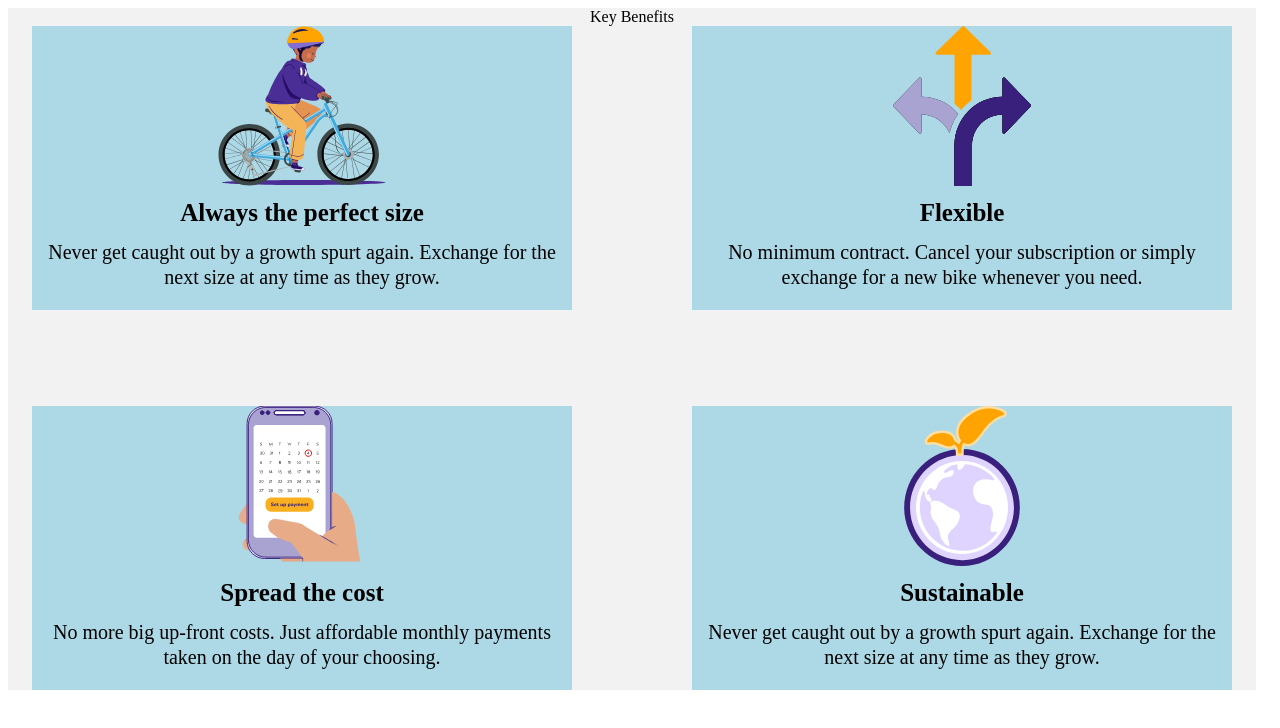
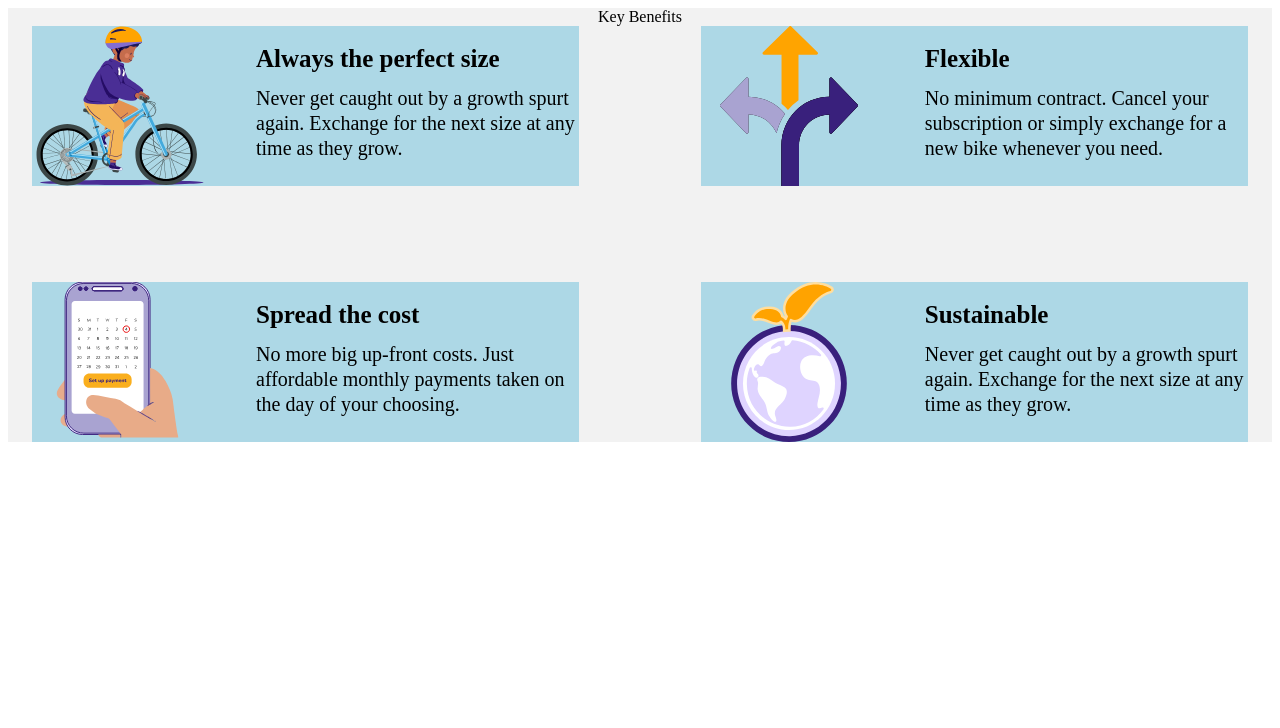
Before and after one commit to bikeclub-caroline/Key_Benefits_Shopify, a plain HTML site: page index.html in a window 1280 px wide. Drawn offline with Linux system fonts and the light colour scheme.

Commit message:
changed the flex direction for bigger views

```diff
--- a/index.css
+++ b/index.css
@@ -9,7 +9,7 @@ html {
   flex-direction: column;
   justify-content: center;
   align-items: center;
-  max-width: 1200px;
+  /* max-width: 1200px; */
   background: #f2f2f2;
   padding: 0 1.5rem;
 }
@@ -18,6 +18,7 @@ html {
 .svg-wrapper {
   width: 142px;
   height: 134px;
+  flex: 1 0 auto;
 }
 
 /* Card */
@@ -31,8 +32,8 @@ html {
 /* Title and paragraph wrapper */
 .text-ctnr {
   display: flex;
-    flex-direction: column;
-    align-items: center;
+  flex-direction: column;
+  align-items: center;
 }
 
 /* Title */
@@ -41,7 +42,7 @@ html {
   font-size: 25px;
   line-height: 30px;
   text-align: center;
-      width: fit-content;
+  width: fit-content;
   margin: 12px 0 12px 0;
 }
 
@@ -54,8 +55,8 @@ html {
   margin-top: 0;
 }
 
-/* Tablet view ___________*/
-@media screen and (min-width: 1024px) {
+/* Tablet portrait view ___________*/
+@media screen and (min-width: 768px) {
   .benef-cards-ctnr {
     display: flex;
     flex-direction: row;
@@ -70,6 +71,11 @@ html {
     max-width: 45%;
   }
 
+  div.benef-card:first-child,
+  .benef-card:nth-child(2) {
+    margin-bottom: 96px;
+  }
+
   .svg-wrapper {
     width: 176px;
     height: 160px;
@@ -78,9 +84,18 @@ html {
 
 /* from small laptops to large screens ___________ */
 
-@media screen and (min-width: 1248px) {
-  div.benef-card:first-child, .benef-card:nth-child(2) {
-    margin-bottom: 96px;
+@media screen and (min-width: 1024px) {
+  .benef-card {
+    display: flex;
+    flex-direction: row;
+  }
+
+  .text-ctnr {
+        align-items: flex-start;
+    margin-left: 48px;
+  }
+  .text-ctnr p {
+    text-align: start;
   }
 
 
```
